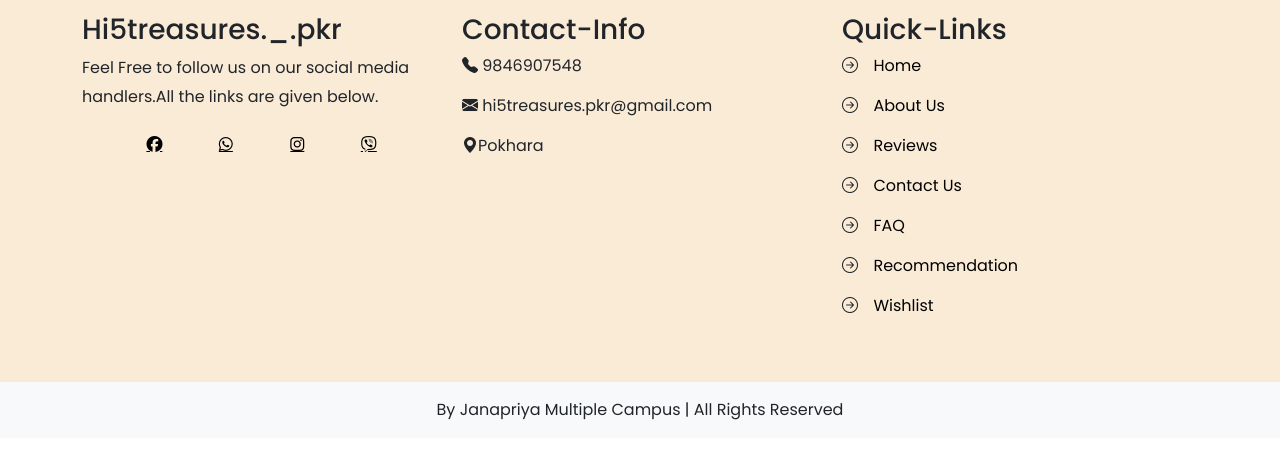
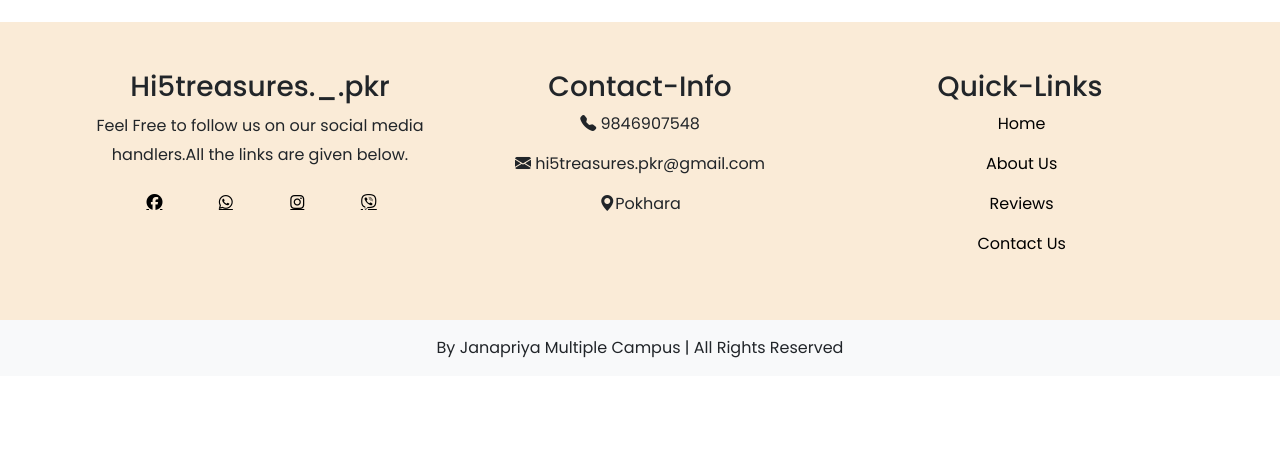
Before and after one commit to krishnaluharuka/jmc, a PHP site: page /hi5treasures_recomm/aboutus.php in a window 1280 px wide. Shown: the part 1318-1772 px from the top of the page. After the commit the page ends 1676 px from the top, so only its background shows below. Run offline with PHP 8.4, Linux system fonts and the light colour scheme; data comes from the database, SQL or seed files in the repository; data that the repository does not hold is empty; some libraries are stand-ins or nearby versions.

Commit message:
updated AboutusChatboxFooterConfirmpayment1
updated Aboutus, Chatbox, Footer, Confirmpayment1

```diff
--- a/Hi5treasures_recomm/aboutus.php
+++ b/Hi5treasures_recomm/aboutus.php
@@ -74,7 +74,7 @@ include('include_aboutus.php');
     </div> -->
   </div>
   <section class="main py-1 my-1" id="home">
-    <div class="container">
+    <div class="container text-center">
       <div class="row py-3 my-1">
         <div class="col-lg-12 col-md-12 col-sm-12 py-1">
 
@@ -116,7 +116,7 @@ include('include_aboutus.php');
     <h4 class="text-center"><?php echo "'" . $motto . "..'"; ?></h3>
   </div>
   <div class="container d-flex justify-content-center align-items-center">
-    <div class="embed-responsive embed-responsive-21by9">
+    <div class="embed-responsive embed-responsive-21by9 text-center">
       <iframe src="https://www.facebook.com/plugins/video.php?height=476&href=https%3A%2F%2Fwww.facebook.com%2Fhi5treasures%2Fvideos%2F1369584947214001%2F&show_text=false&width=267&t=0" width="267" height="476" style="border:none;overflow:hidden" scrolling="no" frameborder="0" allowfullscreen="true" allow="autoplay; clipboard-write; encrypted-media; picture-in-picture; web-share" allowFullScreen="true" class="m-3"></iframe>
 
       <iframe src="https://www.facebook.com/plugins/video.php?height=476&href=https%3A%2F%2Fwww.facebook.com%2Fhi5treasures%2Fvideos%2F297976633014179%2F&show_text=false&width=267&t=0" width="267" height="476" style="border:none;overflow:hidden" scrolling="no" frameborder="0" allowfullscreen="true" allow="autoplay; clipboard-write; encrypted-media; picture-in-picture; web-share" allowFullScreen="true" class="m-3"></iframe>
--- a/Hi5treasures_recomm/footer.php
+++ b/Hi5treasures_recomm/footer.php
@@ -2,7 +2,7 @@
 include('includes/connect.php');
 include('include_aboutus.php');
 ?>
-<!DOCTYPE html>
+<!-- <!DOCTYPE html>
 <html lang="en">
 
 <head>
@@ -17,17 +17,17 @@ include('include_aboutus.php');
   <link href="css/style.css" rel="stylesheet">
 </head>
 
-<body>
+<body> -->
 
   <footer class="contact">
-    <div class="container">
+    <div class="container text-center">
       <div class="row">
-        <div class="col-lg-4 col-md-12 col-sm-12 pt-5">
-          <div class="social-media">
+        <div class="col-lg-4 col-md-12 col-sm-12 pt-5 ">
+          <div class="social-media ">
             <h3><?php echo $company_name; ?></h3>
             <p style="line-height: 1.8;">Feel Free to follow us on our social media handlers.All the links are given
               below.</p>
-            <div class="socio text-center">
+            <div class="socio ">
               <a href="<?php echo $fb_link; ?>" class="fa-brands fa-facebook h-50"></a>
               <a href="<?php echo $whatsapp_link; ?>" class="fa-brands fa-whatsapp h-50"></a>
               <a href="<?php echo $insta_link; ?>" class="fa-brands fa-instagram h-50"></a>
@@ -44,15 +44,16 @@ include('include_aboutus.php');
           <p><i class="bi bi-geo-alt-fill"></i><?php echo $address; ?></p>
 
         </div>
-        <div class="quick-links col-lg-4 col-md-12 col-sm-12 py-5">
+        <div class="quick-links col-lg-4 col-md-12 col-sm-12 py-5 text-center">
           <h3>Quick-Links</h3>
-          <p><i class="bi bi-arrow-right-circle"></i> <a href="home.php" class="text-decoration-none">Home</a></p>
+          <!-- <p><i class="bi bi-arrow-right-circle"></i> <a href="home.php" class="text-decoration-none">Home</a></p>
           <p><i class="bi bi-arrow-right-circle"></i> <a href="aboutus.php" class="text-decoration-none">About Us</a></p>
           <p><i class="bi bi-arrow-right-circle"></i> <a href="reviews.php" class="text-decoration-none">Reviews</a></p>
-          <p><i class="bi bi-arrow-right-circle"></i> <a href="contact.php" class="text-decoration-none">Contact Us</a></p>
-          <p><i class="bi bi-arrow-right-circle"></i> <a href="faq_display.php" class="text-decoration-none">FAQ</a></p>
-          <p><i class="bi bi-arrow-right-circle"></i> <a href="recommendation.php" class="text-decoration-none">Recommendation</a></p>
-          <p><i class="bi bi-arrow-right-circle"></i> <a href="wishlist.php" class="text-decoration-none">Wishlist</a></p>
+          <p><i class="bi bi-arrow-right-circle"></i> <a href="contact.php" class="text-decoration-none">Contact Us</a></p> -->
+          <p><a href="home.php" class="text-decoration-none">Home</a></p>
+          <p><a href="aboutus.php" class="text-decoration-none">About Us</a></p>
+          <p><a href="reviews.php" class="text-decoration-none">Reviews</a></p>
+          <p><a href="contact.php" class="text-decoration-none">Contact Us</a></p>
         </div>
       </div>
     </div>
--- a/Hi5treasures_recomm/users_area/confirm_payment1.php
+++ b/Hi5treasures_recomm/users_area/confirm_payment1.php
@@ -56,11 +56,11 @@ if (isset($_POST['confirm_payment'])) {
             <form action="" method="post">
             <input value="<?php echo $order_id ?>" name="order_id" type="hidden">
                 <div class="form-outline my-4 text-center w-50 m-auto">
-                    <input type="text" class="form-control w-50 m-auto" name="invoice_number" value="<?php echo $invoice_number; ?>">
+                    <input type="text" class="form-control w-50 m-auto" name="invoice_number" value="<?php echo $invoice_number; ?>" readonly>
                 </div>
                 <div class="form-outline my-4 text-center w-50 m-auto">
                     <label for="">Amount</label>
-                    <input type="text" class="form-control w-50 m-auto" name="amount" value="<?php echo $amount_due; ?>">
+                    <input type="text" class="form-control w-50 m-auto" name="amount" value="<?php echo $amount_due; ?>" readonly>
                 </div>
                 <div class="form-outline my-4 text-center w-50 m-auto">
                     <select name="payment_mode" class="form-select w-50 m-auto">
```
Also changed, not shown: Hi5treasures_recomm/chatbox.php (+32 -18 lines).
